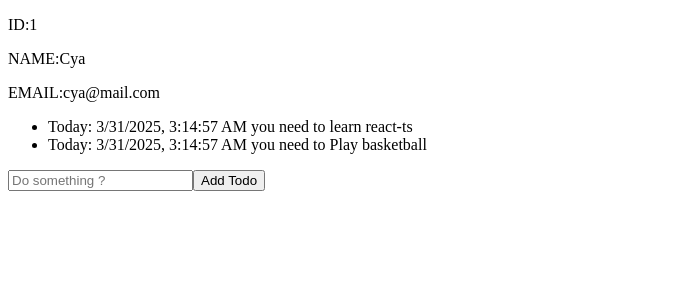
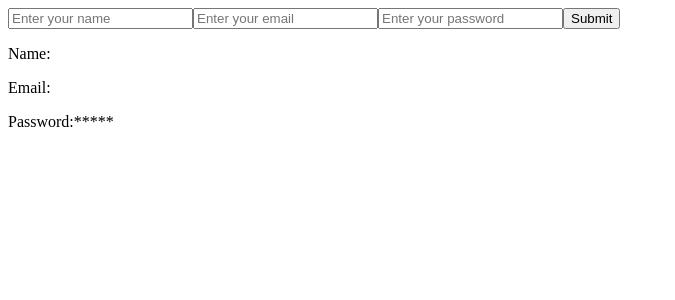
Before and after one commit to C11NJXX/react-monster, a React (Vite) app in the folder react-ts-demo/: page / in a window 1280 px wide. Shown: the top 300 px of the page, without its empty margins (0-675 px from the left). Built offline with nearby package versions, Linux system fonts and the light colour scheme.

Commit message:
useRef<T> form  and some types

```diff
--- /dev/null
+++ b/react-ts-demo/src/6. useRef, Forms, Events/App.tsx
@@ -0,0 +1,10 @@
+import Form from "./Form";
+const App = () => {
+  return (
+    <div>
+      <Form />
+    </div>
+  );
+};
+
+export default App;
--- /dev/null
+++ b/react-ts-demo/src/6. useRef, Forms, Events/Form.tsx
@@ -0,0 +1,48 @@
+import { FormEvent, useRef, useState } from "react";
+
+interface FormDataShape {
+  name: string;
+  email: string;
+  password: string;
+}
+
+const Form = () => {
+  const [formData, setFormData] = useState<FormDataShape>({
+    name: "",
+    email: "",
+    password: "",
+  });
+
+  const nameRef = useRef<HTMLInputElement>(null);
+  const emailRef = useRef<HTMLInputElement>(null);
+  const passwordRef = useRef<HTMLInputElement>(null);
+  const handleSubmit = (event: FormEvent<HTMLFormElement>) => {
+    event.preventDefault();
+    setFormData({
+      name: nameRef.current!.value,
+      email: emailRef.current!.value,
+      password: passwordRef.current!.value,
+    });
+  };
+  return (
+    <>
+      <form onSubmit={handleSubmit}>
+        <input type="text" placeholder="Enter your name" ref={nameRef} />
+        <input type="email" placeholder="Enter your email" ref={emailRef} />
+        <input
+          type="password"
+          placeholder="Enter your password"
+          ref={passwordRef}
+        />
+        <button type="submit">Submit</button>
+      </form>
+      <section>
+        <p>Name:{formData.name}</p>
+        <p>Email:{formData.email}</p>
+        <p>Password:*****</p>
+      </section>
+    </>
+  );
+};
+
+export default Form;
--- a/react-ts-demo/src/main.tsx
+++ b/react-ts-demo/src/main.tsx
@@ -4,7 +4,8 @@ import { createRoot } from "react-dom/client";
 // import App from "./1. Component Props Typing/App";
 // import App from "./1. Component Props Typing/exercise/App";
 // import App from "./5. useState Types/App";
-import App from "./5. useState Types/exercise/App";
+// import App from "./5. useState Types/exercise/App";
+import App from "./6. useRef, Forms, Events/App";
 
 createRoot(document.getElementById("root")!).render(
   <StrictMode>
```
